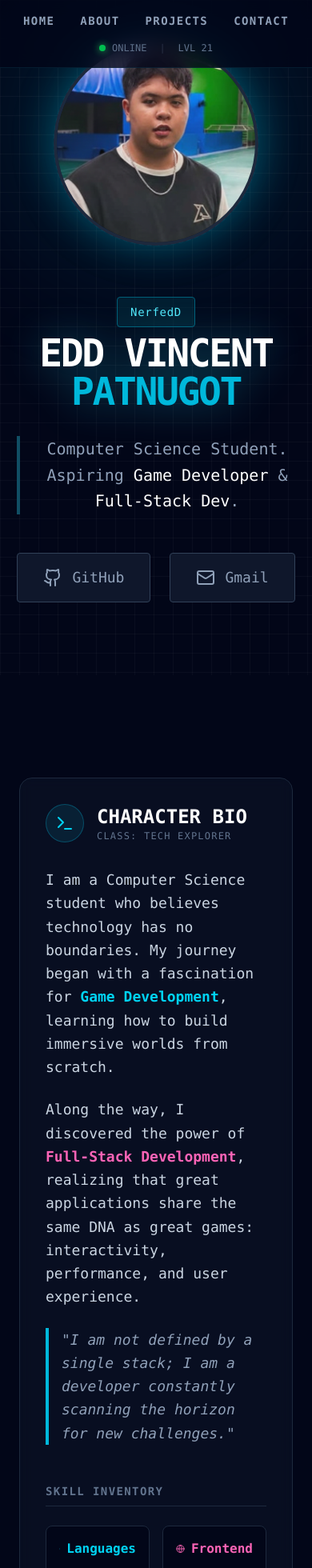
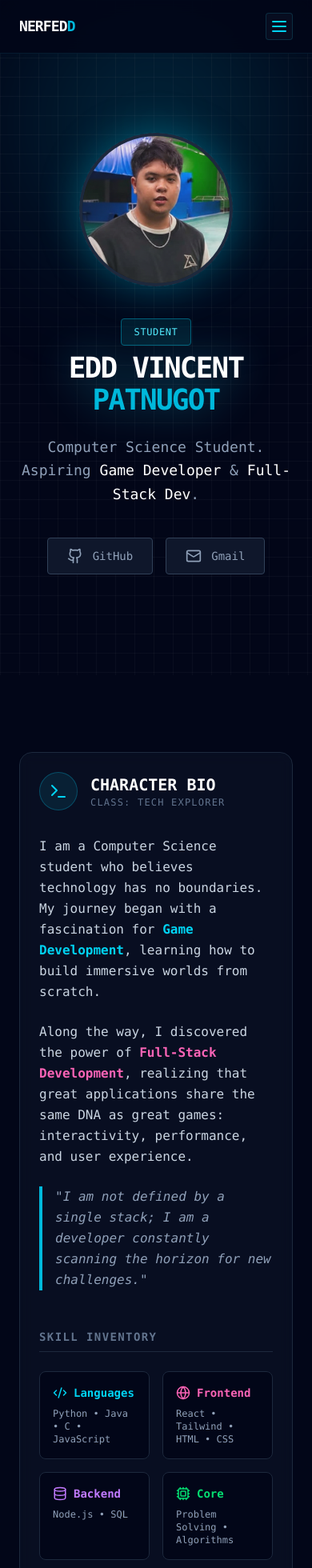
Before and after one commit to NerfedD/patnugotportfolio, a Next.js app: page / in a window 390 px wide. Shown: the top 1960 px of the page at 80% size. Built offline with nearby package versions, Linux system fonts and the light colour scheme.

Commit message:
Final final final Changes

```diff
--- a/app/page.tsx
+++ b/app/page.tsx
@@ -1,5 +1,6 @@
 "use client";
 
+import { useState } from "react"; // <--- Added for the dropdown logic
 import {
   Mail,
   Github,
@@ -11,9 +12,11 @@ import {
   Cpu,
   Code2,
   Globe,
-  Database
+  Database,
+  Menu, // <--- New Icon for mobile menu
+  X     // <--- New Icon for closing menu
 } from "lucide-react";
-import { motion } from "framer-motion";
+import { motion, AnimatePresence } from "framer-motion";
 
 // --- DATA CONFIGURATION ---
 const PROJECTS = [
@@ -61,6 +64,11 @@ const staggerContainer = {
 
 // --- MAIN COMPONENT ---
 export default function Portfolio() {
+  // 🕹️ STATE: Controls the mobile dropdown menu
+  const [isMobileMenuOpen, setIsMobileMenuOpen] = useState(false);
+
+  const toggleMenu = () => setIsMobileMenuOpen(!isMobileMenuOpen);
+
   return (
     <main className="bg-slate-950 text-cyan-400 font-mono relative overflow-x-hidden selection:bg-cyan-500 selection:text-black">
 
@@ -71,9 +79,16 @@ export default function Portfolio() {
       </div>
 
       {/* 🕹️ HUD DASHBOARD (Fixed Top) */}
-      <nav className="fixed top-0 left-0 right-0 z-50 backdrop-blur-md bg-slate-950/80 border-b border-cyan-900/30 px-6 py-4">
-        <div className="max-w-6xl mx-auto flex flex-col md:flex-row justify-between items-center gap-4">
-          <ul className="flex gap-8 text-sm font-bold tracking-widest text-slate-400">
+      <nav className="fixed top-0 left-0 right-0 z-50 backdrop-blur-md bg-slate-950/90 border-b border-cyan-900/30 px-6 py-4">
+        <div className="max-w-6xl mx-auto flex justify-between items-center">
+
+          {/* LEFT: Logo / Name */}
+          <div className="font-black tracking-tighter text-white text-lg">
+            NERFED<span className="text-cyan-500">D</span>
+          </div>
+
+          {/* CENTER: Desktop Navigation (Hidden on Mobile) */}
+          <ul className="hidden md:flex gap-8 text-sm font-bold tracking-widest text-slate-400">
             {['HOME', 'ABOUT', 'PROJECTS', 'CONTACT'].map((item) => (
               <li key={item}>
                 <a
@@ -85,7 +100,12 @@ export default function Portfolio() {
               </li>
             ))}
           </ul>
-          <div className="flex items-center gap-4 text-xs font-mono text-slate-500">
+
+          {/* RIGHT: Status (Desktop) OR Hamburger (Mobile) */}
+          <div className="flex items-center gap-4">
+
+            {/* Status Indicators (Always visible, but smaller on mobile) */}
+            <div className="hidden md:flex items-center gap-4 text-xs font-mono text-slate-500">
               <div className="flex items-center gap-2 animate-pulse">
                 <div className="w-2 h-2 bg-green-500 rounded-full shadow-[0_0_10px_#22c55e]"></div>
                 <span>ONLINE</span>
@@ -93,66 +113,112 @@ export default function Portfolio() {
               <span className="opacity-30">|</span>
               <span>LVL 21</span>
             </div>
+
+            {/* 📱 MOBILE MENU BUTTON */}
+            <button
+              onClick={toggleMenu}
+              className="md:hidden text-cyan-400 hover:text-white transition-colors p-1 border border-cyan-900/50 rounded bg-slate-900/50"
+            >
+              {isMobileMenuOpen ? <X size={24} /> : <Menu size={24} />}
+            </button>
           </div>
+        </div>
+
+        {/* 📱 MOBILE DROPDOWN PANEL */}
+        <AnimatePresence>
+          {isMobileMenuOpen && (
+            <motion.div
+              initial={{ opacity: 0, height: 0 }}
+              animate={{ opacity: 1, height: "auto" }}
+              exit={{ opacity: 0, height: 0 }}
+              className="md:hidden border-t border-cyan-900/30 bg-slate-950/95 absolute top-full left-0 right-0 overflow-hidden shadow-2xl"
+            >
+              <ul className="flex flex-col p-6 gap-4 text-center text-sm font-bold tracking-widest text-slate-400">
+                {['HOME', 'ABOUT', 'PROJECTS', 'CONTACT'].map((item) => (
+                  <li key={item}>
+                    <a
+                      href={item === 'HOME' ? '#' : `#${item.toLowerCase()}`}
+                      onClick={() => setIsMobileMenuOpen(false)} // Close menu on click
+                      className="block py-3 hover:text-cyan-400 hover:bg-slate-900/50 rounded transition-all border border-transparent hover:border-cyan-900/30"
+                    >
+                      {item}
+                    </a>
+                  </li>
+                ))}
+              </ul>
+              {/* Mobile Status Footer */}
+              <div className="border-t border-slate-900 py-3 bg-slate-900/30 text-center text-xs text-slate-500">
+                 STATUS: <span className="text-green-500">ONLINE</span> • LVL 21
+              </div>
+            </motion.div>
+          )}
+        </AnimatePresence>
       </nav>
 
       {/* 📦 MAIN CONTENT */}
       <div className="max-w-6xl mx-auto px-6 relative z-10">
 
-        {/* (Home) */}
-        <section className="min-h-screen flex flex-col justify-center pt-10 pb-20">
+        {/* 👤 HERO SECTION */}
+        <section className="min-h-screen flex flex-col justify-center items-center py-20 md:py-0">
           <motion.div
             initial={{ opacity: 0, scale: 0.9 }}
             animate={{ opacity: 1, scale: 1 }}
             transition={{ duration: 0.8 }}
-            className="flex flex-col-reverse md:flex-row items-center justify-center gap-16 md:gap-24"
+            className="flex flex-col-reverse md:flex-row items-center justify-center gap-10 md:gap-24 w-full"
           >
             {/* Text Side */}
-            <div className="space-y-8 text-center md:text-left max-w-2xl">
-              <div className="inline-block px-4 py-2 bg-cyan-950/50 border border-cyan-800 rounded text-sm tracking-wider text-cyan-300 mb-2">
-                NerfedD
+            <div className="space-y-6 md:space-y-8 text-center md:text-left max-w-2xl">
+              <div className="inline-block px-4 py-2 bg-cyan-950/50 border border-cyan-800 rounded text-xs md:text-sm tracking-wider text-cyan-300 mb-2">
+                STUDENT
               </div>
-              <h1 className="text-5xl md:text-7xl font-black tracking-tighter text-white drop-shadow-[0_0_25px_rgba(34,211,238,0.4)]">
-                EDD VINCENT <span className="text-cyan-500">PATNUGOT</span>
+
+              <h1 className="text-4xl md:text-7xl font-black tracking-tighter text-white drop-shadow-[0_0_25px_rgba(34,211,238,0.4)]">
+                EDD VINCENT <br className="md:hidden" /> <span className="text-cyan-500">PATNUGOT</span>
               </h1>
-              <p className="text-xl md:text-2xl text-slate-400 leading-relaxed border-l-4 border-cyan-900 pl-6">
+
+              <p className="text-lg md:text-2xl text-slate-400 leading-relaxed md:border-l-4 md:border-cyan-900 md:pl-6">
                 Computer Science Student. <br />
                 Aspiring <span className="text-white">Game Developer</span> & <span className="text-white">Full-Stack Dev</span>.
               </p>
-              <div className="flex justify-center md:justify-start gap-6 pt-4">
+
+              <div className="flex justify-center md:justify-start gap-4 md:gap-6 pt-4">
                 <SocialButton href="https://github.com/NerfedD" icon={Github} label="GitHub" />
-                <SocialButton href="https://mail.google.com/mail/?view=cm&fs=1&to=patnugot0304@gmail.com" icon={Mail} label="Gmail"
+                <SocialButton
+                  href="https://mail.google.com/mail/?view=cm&fs=1&to=patnugot0304@gmail.com"
+                  icon={Mail}
+                  label="Gmail"
                 />
               </div>
             </div>
 
             {/* Photo Side */}
-            <div className="relative shrink-0 group">
+            <div className="relative shrink-0 group mt-10 md:mt-0">
               <div className="absolute inset-0 border-2 border-dashed border-cyan-500/30 rounded-full animate-[spin_10s_linear_infinite]"></div>
-              <div className="relative w-64 h-64 md:w-80 md:h-80 rounded-full overflow-hidden border-4 border-slate-800 bg-slate-900 shadow-[0_0_50px_rgba(6,182,212,0.4)] group-hover:shadow-[0_0_80px_rgba(6,182,212,0.6)] transition-all duration-500">
+              <div className="relative w-48 h-48 md:w-80 md:h-80 rounded-full overflow-hidden border-4 border-slate-800 bg-slate-900 shadow-[0_0_50px_rgba(6,182,212,0.4)] group-hover:shadow-[0_0_80px_rgba(6,182,212,0.6)] transition-all duration-500">
                 <img src="/your-photo.png" alt="Profile" className="w-full h-full object-cover hover:scale-110 transition-transform duration-500" />
               </div>
             </div>
           </motion.div>
 
+          {/* Scroll Down Indicator */}
           <motion.div
             initial={{ opacity: 0 }}
             animate={{ opacity: 1 }}
             transition={{ delay: 1, duration: 1 }}
-            className="absolute bottom-12 left-0 right-0 flex justify-center animate-bounce text-slate-500"
+            className="absolute bottom-10 left-0 right-0 flex justify-center animate-bounce text-slate-500"
           >
-            <ChevronDown size={40} />
+            <ChevronDown size={32} />
           </motion.div>
         </section>
 
         {/* 📜 ABOUT ME SECTION */}
-        <section id="about" className="py-32 relative scroll-mt-24">
+        <section id="about" className="py-24 md:py-32 relative scroll-mt-24">
           <motion.div
             initial="hidden"
             whileInView="visible"
             viewport={{ once: true, margin: "-100px" }}
             variants={fadeInUp}
-            className="max-w-5xl mx-auto bg-slate-900/50 border border-slate-800 p-8 md:p-12 rounded-2xl backdrop-blur-sm"
+            className="max-w-5xl mx-auto bg-slate-900/50 border border-slate-800 p-6 md:p-12 rounded-2xl backdrop-blur-sm"
           >
             {/* Header */}
             <div className="flex items-center gap-4 mb-8">
@@ -160,13 +226,13 @@ export default function Portfolio() {
                 <Terminal size={24} />
               </div>
               <div>
-                <h2 className="text-2xl font-bold text-white">CHARACTER BIO</h2>
+                <h2 className="text-xl md:text-2xl font-bold text-white">CHARACTER BIO</h2>
                 <p className="text-xs text-slate-500 tracking-widest">CLASS: TECH EXPLORER</p>
               </div>
             </div>
 
             {/* Bio Text */}
-            <div className="space-y-6 text-slate-300 leading-relaxed text-lg mb-12">
+            <div className="space-y-6 text-slate-300 leading-relaxed text-base md:text-lg mb-12">
               <p>
                 I am a Computer Science student who believes technology has no boundaries.
                 My journey began with a fascination for <span className="text-cyan-400 font-bold">Game Development</span>,
@@ -192,55 +258,49 @@ export default function Portfolio() {
                 viewport={{ once: true }}
                 className="grid grid-cols-2 md:grid-cols-4 gap-4"
               >
-
                 {/* Languages */}
                 <motion.div variants={fadeInUp} className="bg-slate-950 border border-slate-800 p-4 rounded-lg hover:border-cyan-500/50 transition-colors group">
-                  <div className="flex items-center gap-2 text-cyan-400 font-bold mb-2">
+                  <div className="flex items-center gap-2 text-cyan-400 font-bold mb-2 text-sm md:text-base">
                     <Code2 size={18} /> Languages
                   </div>
-                  <div className="text-sm text-slate-400 group-hover:text-white transition-colors">
+                  <div className="text-xs md:text-sm text-slate-400 group-hover:text-white transition-colors">
                     Python • Java • C • JavaScript
                   </div>
                 </motion.div>
-
                 {/* Frontend */}
                 <motion.div variants={fadeInUp} className="bg-slate-950 border border-slate-800 p-4 rounded-lg hover:border-pink-500/50 transition-colors group">
-                  <div className="flex items-center gap-2 text-pink-400 font-bold mb-2">
+                  <div className="flex items-center gap-2 text-pink-400 font-bold mb-2 text-sm md:text-base">
                     <Globe size={18} /> Frontend
                   </div>
-                  <div className="text-sm text-slate-400 group-hover:text-white transition-colors">
+                  <div className="text-xs md:text-sm text-slate-400 group-hover:text-white transition-colors">
                     React • Tailwind • HTML • CSS
                   </div>
                 </motion.div>
-
                 {/* Backend */}
                 <motion.div variants={fadeInUp} className="bg-slate-950 border border-slate-800 p-4 rounded-lg hover:border-purple-500/50 transition-colors group">
-                  <div className="flex items-center gap-2 text-purple-400 font-bold mb-2">
+                  <div className="flex items-center gap-2 text-purple-400 font-bold mb-2 text-sm md:text-base">
                     <Database size={18} /> Backend
                   </div>
-                  <div className="text-sm text-slate-400 group-hover:text-white transition-colors">
+                  <div className="text-xs md:text-sm text-slate-400 group-hover:text-white transition-colors">
                     Node.js • SQL
                   </div>
                 </motion.div>
-
                 {/* Core/Tools */}
                 <motion.div variants={fadeInUp} className="bg-slate-950 border border-slate-800 p-4 rounded-lg hover:border-green-500/50 transition-colors group">
-                  <div className="flex items-center gap-2 text-green-400 font-bold mb-2">
+                  <div className="flex items-center gap-2 text-green-400 font-bold mb-2 text-sm md:text-base">
                     <Cpu size={18} /> Core
                   </div>
-                  <div className="text-sm text-slate-400 group-hover:text-white transition-colors">
+                  <div className="text-xs md:text-sm text-slate-400 group-hover:text-white transition-colors">
                     Problem Solving • Algorithms
                   </div>
                 </motion.div>
-
               </motion.div>
             </div>
-
           </motion.div>
         </section>
 
         {/* 📂 PROJECT LOG */}
-        <section id="projects" className="py-32 scroll-mt-24 min-h-screen">
+        <section id="projects" className="py-24 md:py-32 scroll-mt-24 min-h-screen">
           <motion.div
             initial="hidden"
             whileInView="visible"
@@ -249,11 +309,10 @@ export default function Portfolio() {
             className="flex items-center gap-4 mb-16"
           >
             <Terminal className="text-pink-500 w-8 h-8" />
-            <h2 className="text-3xl font-bold text-white tracking-widest uppercase">Project Log</h2>
+            <h2 className="text-2xl md:text-3xl font-bold text-white tracking-widest uppercase">Project Log</h2>
             <div className="h-px bg-slate-800 flex-grow"></div>
           </motion.div>
 
-          {/* Grid Staggered Animation */}
           <motion.div
             variants={staggerContainer}
             initial="hidden"
@@ -294,9 +353,9 @@ function SocialButton({ href, icon: Icon, label }: any) {
       href={href}
       target="_blank"
       rel="noopener noreferrer"
-      className="flex items-center gap-3 bg-slate-900 border border-slate-700 hover:border-cyan-500 hover:text-cyan-400 text-slate-400 px-8 py-4 text-lg rounded hover:shadow-[0_0_20px_rgba(6,182,212,0.4)] transition-all duration-300 transform hover:-translate-y-1"
+      className="flex items-center gap-3 bg-slate-900 border border-slate-700 hover:border-cyan-500 hover:text-cyan-400 text-slate-400 px-6 py-3 md:px-8 md:py-4 text-sm md:text-lg rounded hover:shadow-[0_0_20px_rgba(6,182,212,0.4)] transition-all duration-300 transform hover:-translate-y-1"
     >
-      <Icon size={24} />
+      <Icon size={20} className="md:w-6 md:h-6" />
       <span>{label}</span>
     </a>
   );
@@ -316,17 +375,17 @@ function ProjectCard({ title, description, tags, status, icon: Icon, theme }: an
   const badgeClass = themeClass.split(" ").slice(4).join(" ");
 
   return (
-    <div className={`group relative bg-slate-900 border border-slate-800 p-8 rounded-xl transition-all duration-300 ${borderClass}`}>
-      <div className={`absolute top-0 right-0 text-xs font-bold px-3 py-1 rounded-bl-lg ${badgeClass}`}>
+    <div className={`group relative bg-slate-900 border border-slate-800 p-6 md:p-8 rounded-xl transition-all duration-300 ${borderClass}`}>
+      <div className={`absolute top-0 right-0 text-[10px] md:text-xs font-bold px-3 py-1 rounded-bl-lg ${badgeClass}`}>
         {status}
       </div>
-      <h3 className={`text-2xl font-bold text-white mb-3 transition-colors flex items-center gap-3 ${textClass}`}>
+      <h3 className={`text-xl md:text-2xl font-bold text-white mb-3 transition-colors flex items-center gap-3 ${textClass}`}>
         <Icon size={24} /> {title}
       </h3>
-      <p className="text-slate-400 text-base mb-6 leading-relaxed">
+      <p className="text-slate-400 text-sm md:text-base mb-6 leading-relaxed">
         {description}
       </p>
-      <div className="flex flex-wrap gap-2 text-sm font-bold text-slate-500">
+      <div className="flex flex-wrap gap-2 text-xs md:text-sm font-bold text-slate-500">
         {tags.map((tag: string) => (
           <span key={tag} className={`bg-slate-800 px-3 py-1 rounded ${tagClass}`}>
             {tag}
```
Lines whose indentation alone changed are shown as unchanged.
